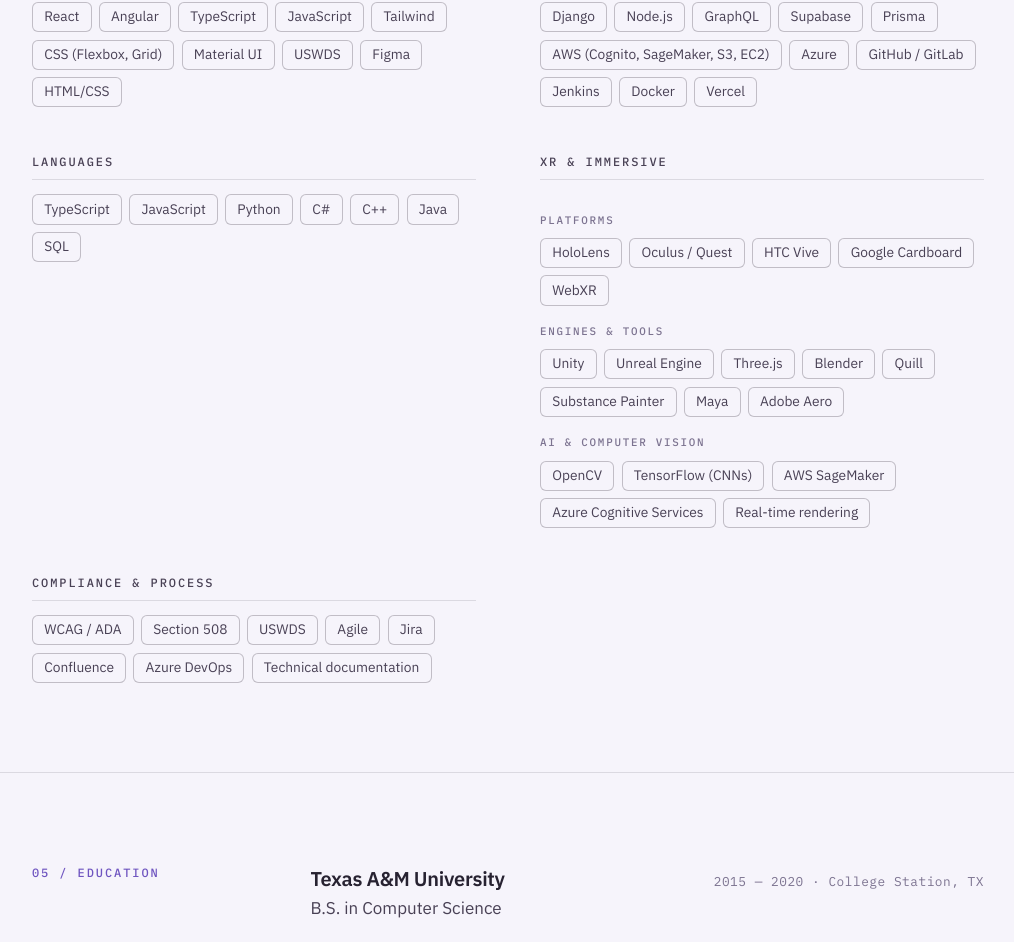
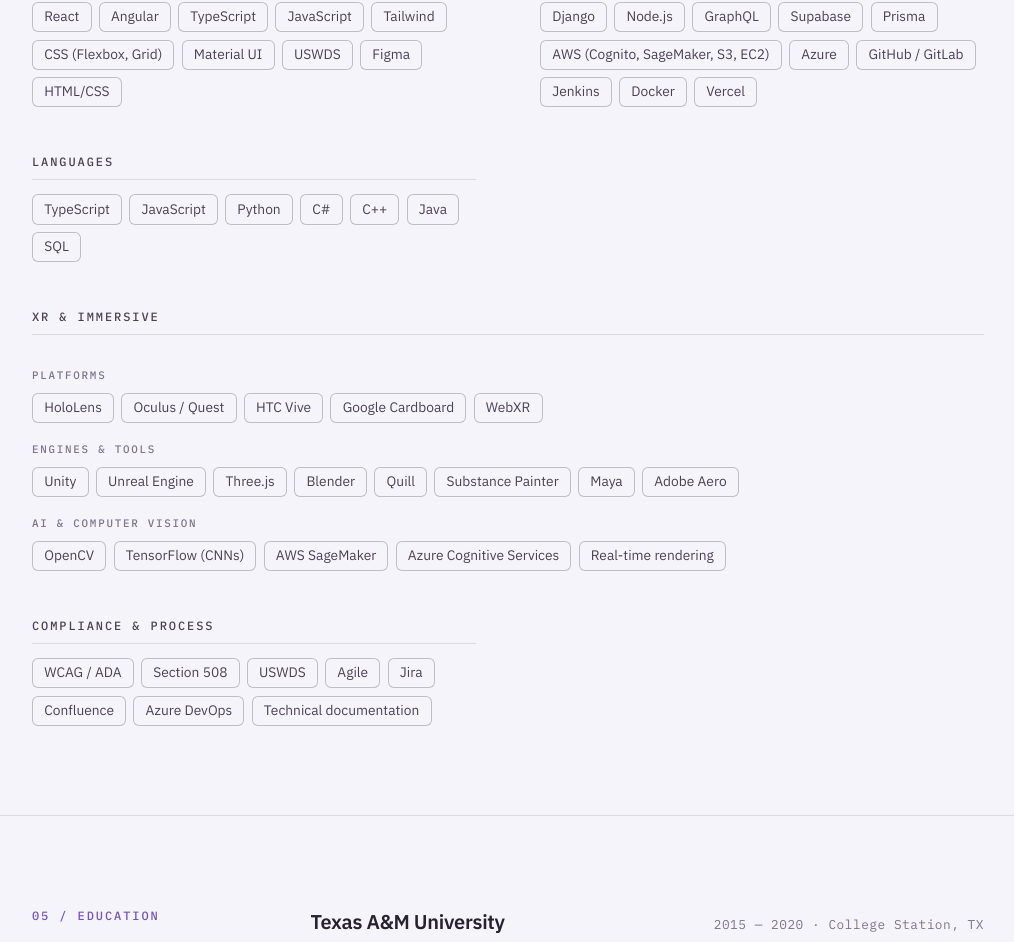
Before and after one commit to esther-joseph/esther-joseph-portfolio-website, a React (Vite) app: page / in a window 1280 px wide. Shown: the part 5027-5969 px from the top of the page, without its empty margins (132-1146 px from the left). Built offline with nearby package versions, Linux system fonts and the light colour scheme.

Commit message:
Fix gap in skills grid — span XR & Immersive full width

```diff
--- a/src/pages/HomePage.module.css
+++ b/src/pages/HomePage.module.css
@@ -466,6 +466,7 @@
 }
 
 .skillset { display: flex; flex-direction: column; }
+.skillsetWide { grid-column: 1 / -1; }
 
 .skillsetLabel {
   display: block;
--- a/src/pages/HomePage.tsx
+++ b/src/pages/HomePage.tsx
@@ -211,7 +211,7 @@
           </div>
           <div className={styles.skillsGrid}>
             {skills.map((s) => (
-              <div key={s.title} className={styles.skillset}>
+              <div key={s.title} className={`${styles.skillset} ${s.sub ? styles.skillsetWide : ""}`}>
                 <span className={`${styles.label} ${styles.skillsetLabel}`}>{s.title}</span>
                 {s.sub ? (
                   s.sub.map((sub) => (
```
